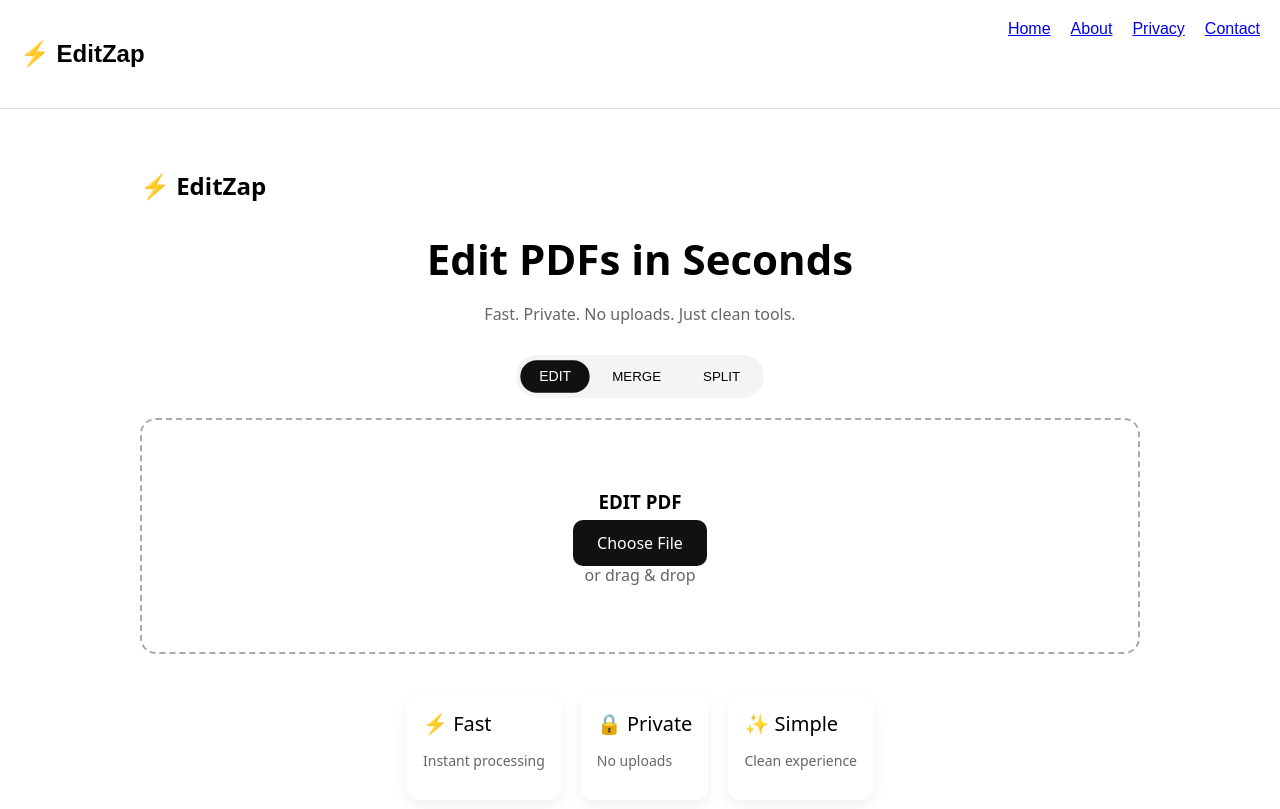
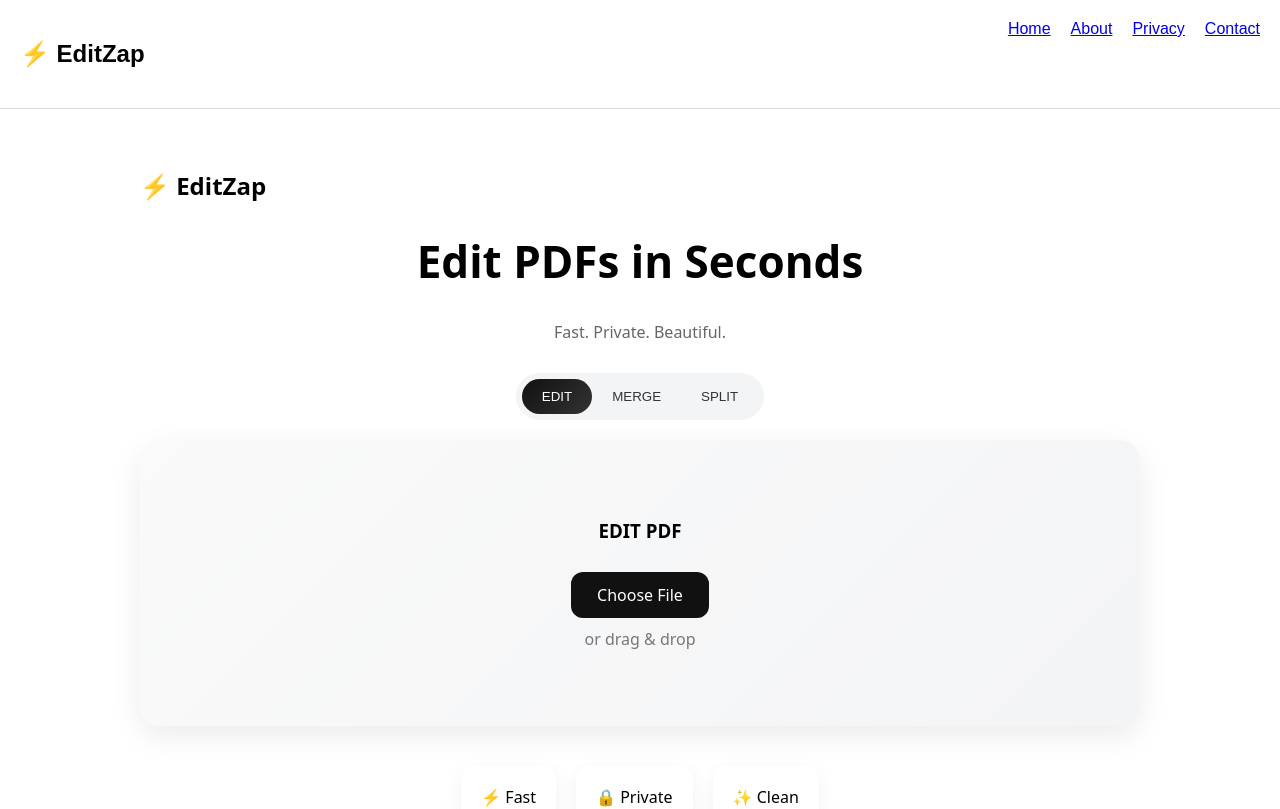
Before and after one commit to editzap/editzap, a Next.js app: page / in a window 1280 px wide. Shown: the top 809 px of the page. Built offline with nearby package versions, Linux system fonts and the light colour scheme.

Commit message:
final working version

```diff
--- a/app/page.tsx
+++ b/app/page.tsx
@@ -1,7 +1,8 @@
 "use client";
 
-import React, { useState } from "react";
+import { useState } from "react";
 import { useRouter } from "next/navigation";
+import { motion } from "framer-motion";
 
 type Tab = "edit" | "merge" | "split";
 
@@ -11,30 +12,30 @@ export default function Home() {
 
   const handleFile = (file: File) => {
     const reader = new FileReader();
-
     reader.onload = () => {
       sessionStorage.setItem("pdfFile", reader.result as string);
       sessionStorage.setItem("tool", tab);
       router.push("/editor");
     };
-
     reader.readAsDataURL(file);
   };
 
   return (
     <div style={container}>
       {/* NAV */}
-      <div style={nav}>
-        <h2>⚡ EditZap</h2>
-      </div>
+      <motion.h2 initial={{ opacity: 0 }} animate={{ opacity: 1 }}>
+        ⚡ EditZap
+      </motion.h2>
 
       {/* HERO */}
-      <div style={hero}>
+      <motion.div
+        initial={{ opacity: 0, y: 20 }}
+        animate={{ opacity: 1, y: 0 }}
+        style={hero}
+      >
         <h1 style={title}>Edit PDFs in Seconds</h1>
-        <p style={subtitle}>
-          Fast. Private. No uploads. Just clean tools.
-        </p>
-      </div>
+        <p style={subtitle}>Fast. Private. Beautiful.</p>
+      </motion.div>
 
       {/* TABS */}
       <div style={tabsWrapper}>
@@ -43,19 +44,26 @@ export default function Home() {
             <button
               key={t}
               onClick={() => setTab(t)}
-              style={{
-                ...tabBtn,
-                ...(tab === t ? activeTab : {}),
-              }}
+              style={tabBtn}
             >
-              {t.toUpperCase()}
+              {tab === t && (
+                <motion.div
+                  layoutId="active-pill"
+                  style={activePill}
+                  transition={{ type: "spring", stiffness: 300, damping: 25 }}
+                />
+              )}
+              <span style={tabText(tab === t)}>{t.toUpperCase()}</span>
             </button>
           ))}
         </div>
       </div>
 
       {/* DROP ZONE */}
-      <div style={dropZone}>
+      <motion.div
+        whileHover={{ scale: 1.02 }}
+        style={dropZone}
+      >
         <h3>{tab.toUpperCase()} PDF</h3>
 
         <label style={primaryBtn}>
@@ -71,38 +79,31 @@ export default function Home() {
         </label>
 
         <p style={dropText}>or drag & drop</p>
-      </div>
+      </motion.div>
 
       {/* FEATURES */}
       <div style={features}>
-        <Feature title="⚡ Fast" text="Instant processing" />
-        <Feature title="🔒 Private" text="No uploads" />
-        <Feature title="✨ Simple" text="Clean experience" />
+        {["⚡ Fast", "🔒 Private", "✨ Clean"].map((f, i) => (
+          <motion.div
+            key={i}
+            whileHover={{ y: -5 }}
+            style={featureCard}
+          >
+            {f}
+          </motion.div>
+        ))}
       </div>
     </div>
   );
 }
 
-// COMPONENT
-function Feature({ title, text }: { title: string; text: string }) {
-  return (
-    <div style={featureCard}>
-      <div style={{ fontSize: 20 }}>{title}</div>
-      <p style={{ color: "#666", fontSize: 14 }}>{text}</p>
-    </div>
-  );
-}
+/* STYLES */
 
-// STYLES
 const container: React.CSSProperties = {
   padding: 40,
   maxWidth: 1000,
   margin: "auto",
   fontFamily: "system-ui",
-};
-
-const nav: React.CSSProperties = {
-  marginBottom: 20,
 };
 
 const hero: React.CSSProperties = {
@@ -111,8 +112,8 @@ const hero: React.CSSProperties = {
 };
 
 const title: React.CSSProperties = {
-  fontSize: 42,
-  marginBottom: 10,
+  fontSize: 44,
+  fontWeight: 700,
 };
 
 const subtitle: React.CSSProperties = {
@@ -130,44 +131,52 @@ const tabs: React.CSSProperties = {
   background: "#f3f4f6",
   padding: 6,
   borderRadius: 999,
-  gap: 6,
+  position: "relative",
 };
 
 const tabBtn: React.CSSProperties = {
-  padding: "8px 18px",
-  borderRadius: 999,
+  position: "relative",
+  padding: "10px 20px",
   border: "none",
   background: "transparent",
   cursor: "pointer",
-  transition: "all 0.25s ease",
 };
 
-const activeTab: React.CSSProperties = {
+const activePill: React.CSSProperties = {
+  position: "absolute",
+  inset: 0,
+  borderRadius: 999,
+  background: "linear-gradient(135deg, #111, #333)",
+};
+
+const tabText = (active: boolean): React.CSSProperties => ({
+  position: "relative",
+  zIndex: 1,
+  color: active ? "#fff" : "#333",
+  fontWeight: 500,
+});
+
+const dropZone: React.CSSProperties = {
+  borderRadius: 20,
+  padding: 60,
+  textAlign: "center",
+  background: "linear-gradient(135deg, #fafafa, #f3f4f6)",
+  boxShadow: "0 10px 30px rgba(0,0,0,0.08)",
+};
+
+const primaryBtn: React.CSSProperties = {
+  padding: "12px 26px",
   background: "#111",
   color: "#fff",
-  transform: "scale(1.05)",
-};
-
-const dropZone: React.CSSProperties = {
-  border: "2px dashed #aaa",
-  padding: 50,
-  borderRadius: 16,
-  textAlign: "center",
-  transition: "all 0.3s ease",
+  borderRadius: 12,
+  cursor: "pointer",
+  marginTop: 10,
+  display: "inline-block",
 };
 
 const dropText: React.CSSProperties = {
   marginTop: 10,
-  color: "#666",
-};
-
-const primaryBtn: React.CSSProperties = {
-  padding: "12px 24px",
-  background: "#111",
-  color: "#fff",
-  borderRadius: 10,
-  cursor: "pointer",
-  marginTop: 10,
+  color: "#777",
 };
 
 const features: React.CSSProperties = {
@@ -178,8 +187,8 @@ const features: React.CSSProperties = {
 };
 
 const featureCard: React.CSSProperties = {
-  padding: 16,
-  borderRadius: 12,
-  boxShadow: "0 6px 16px rgba(0,0,0,0.06)",
-  transition: "transform 0.2s ease",
+  padding: 20,
+  borderRadius: 14,
+  background: "#fff",
+  boxShadow: "0 6px 20px rgba(0,0,0,0.06)",
 };
--- a/package.json
+++ b/package.json
@@ -9,6 +9,7 @@
     "lint": "eslint"
   },
   "dependencies": {
+    "framer-motion": "^12.38.0",
     "next": "16.2.3",
     "pdf-lib": "^1.17.1",
     "pdfjs-dist": "^5.6.205",
```
Also changed, not shown: 1 other file (tests, documents, lock files or other folders).
